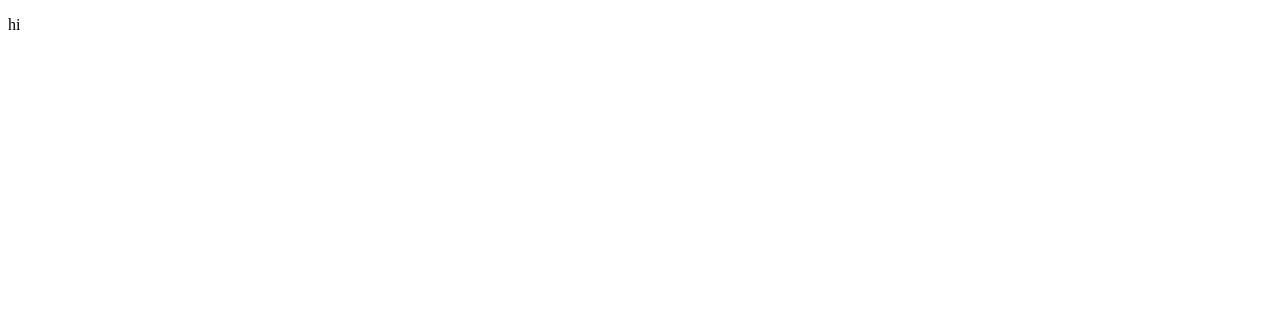
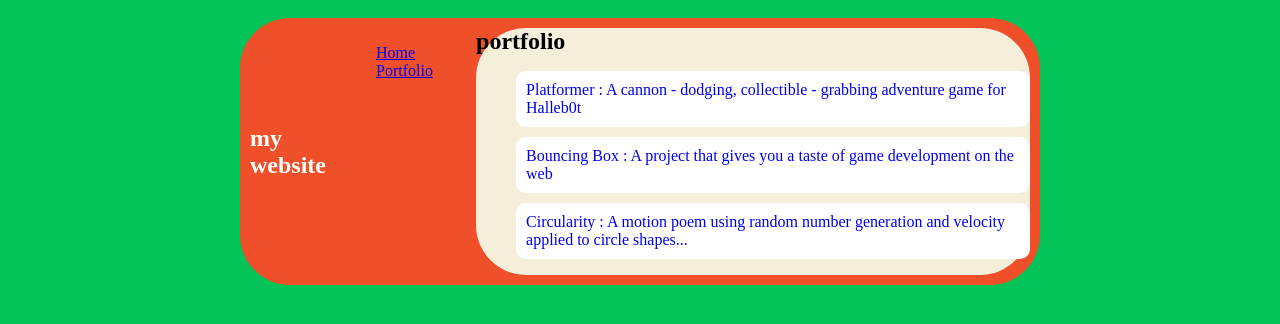
Before and after one commit to gusRobbb/gusrobbb.github.io, a plain HTML site: page portfolio.html in a window 1280 px wide. Drawn offline with Linux system fonts and the light colour scheme.

Commit message:
portfolio

```diff
--- a/portfolio.html
+++ b/portfolio.html
@@ -1,6 +1,35 @@
-<!DOCTYPE html>
+<!DOCTYPE HTML>
 <html>
+    <head>
+        <link rel="stylesheet" href="style.css">
+        <title> portfolio </title>
+    </head>
+
     <body>
-        <p> hi </p>
+      <div id="all-contents">
+        <nav>
+            <h1> my website </h1>
+            <ul id="nav-ul">
+                <li class="nav-li">
+                    <a class="nav-a" href="index.html">Home</a>
+                </li>
+                <li class="nav-li">
+                    <a class="nav-a" href="portfolio.html">Portfolio</a>
+                </li>
+            </ul>
+            <main>
+                <div class="content">
+                    <h1>
+                        portfolio
+                    </h1>
+                    <ul id="portfolio">
+                        <li><a href="projects/platformer/">Platformer : A cannon - dodging, collectible - grabbing adventure game for Halleb0t</a></li>
+                        <li><a href="projects/bouncing-box/">Bouncing Box : A project that gives you a taste of game development on the web </a></li>
+                        <li><a href="projects/circularity/">Circularity : A motion poem using random number generation and velocity applied to circle shapes...</a></li>
+                    </ul>
+                </div>
+            </main>
+        </nav>
+      </div>
     </body>
 </html>
--- a/style.css
+++ b/style.css
@@ -70,3 +70,29 @@ h1{
     flex: 1;
     margin: 0;
 }
+
+
+/* portfolio styles */
+.content h1 {
+     color: black;
+}
+
+#portfolio {
+    list-style-type: none;
+    padding-left: 1;
+}
+
+#portfolio li {
+    background: #fff;
+    padding: 10px;
+    border-radius: 10px;
+    margin-bottom: 10px;
+}
+
+#portfolio li:hover {
+    background: #eee;
+}
+
+#portfolio a {
+    text-decoration: none;
+    color: #4;
```
